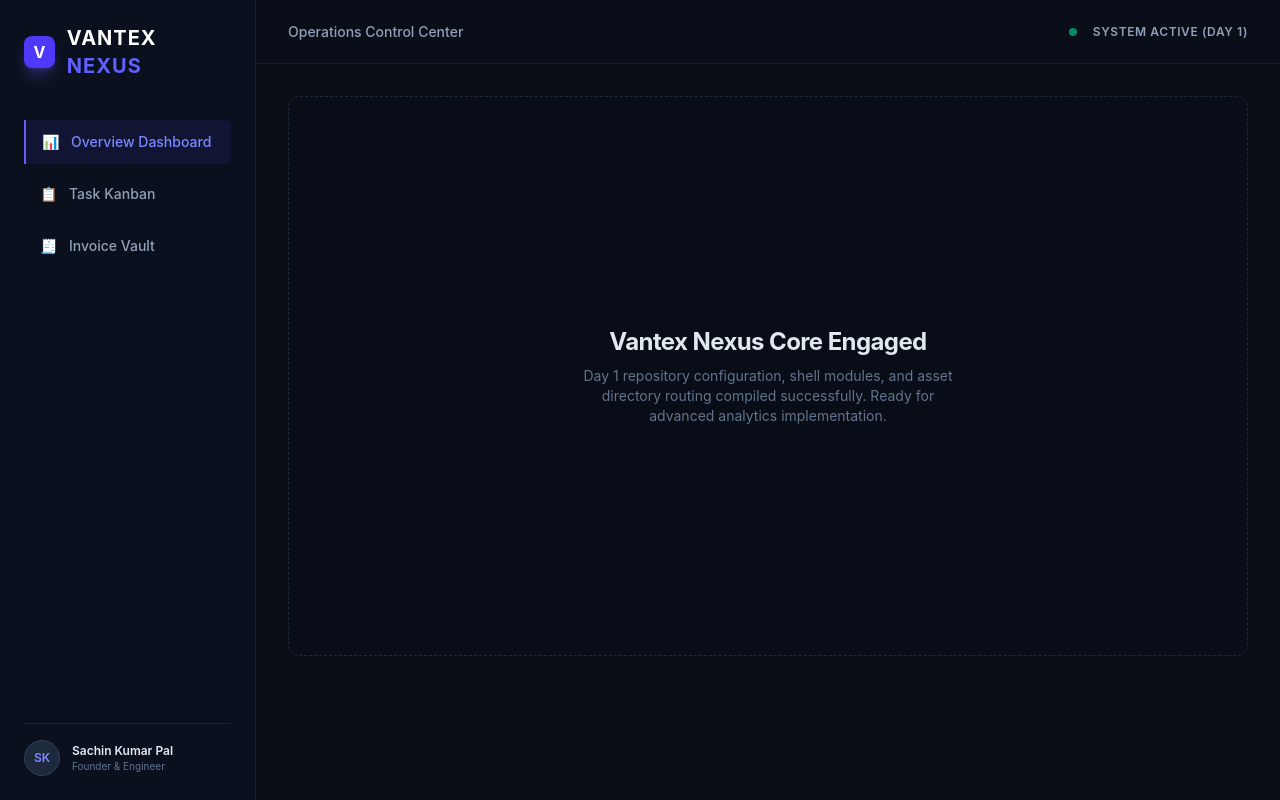
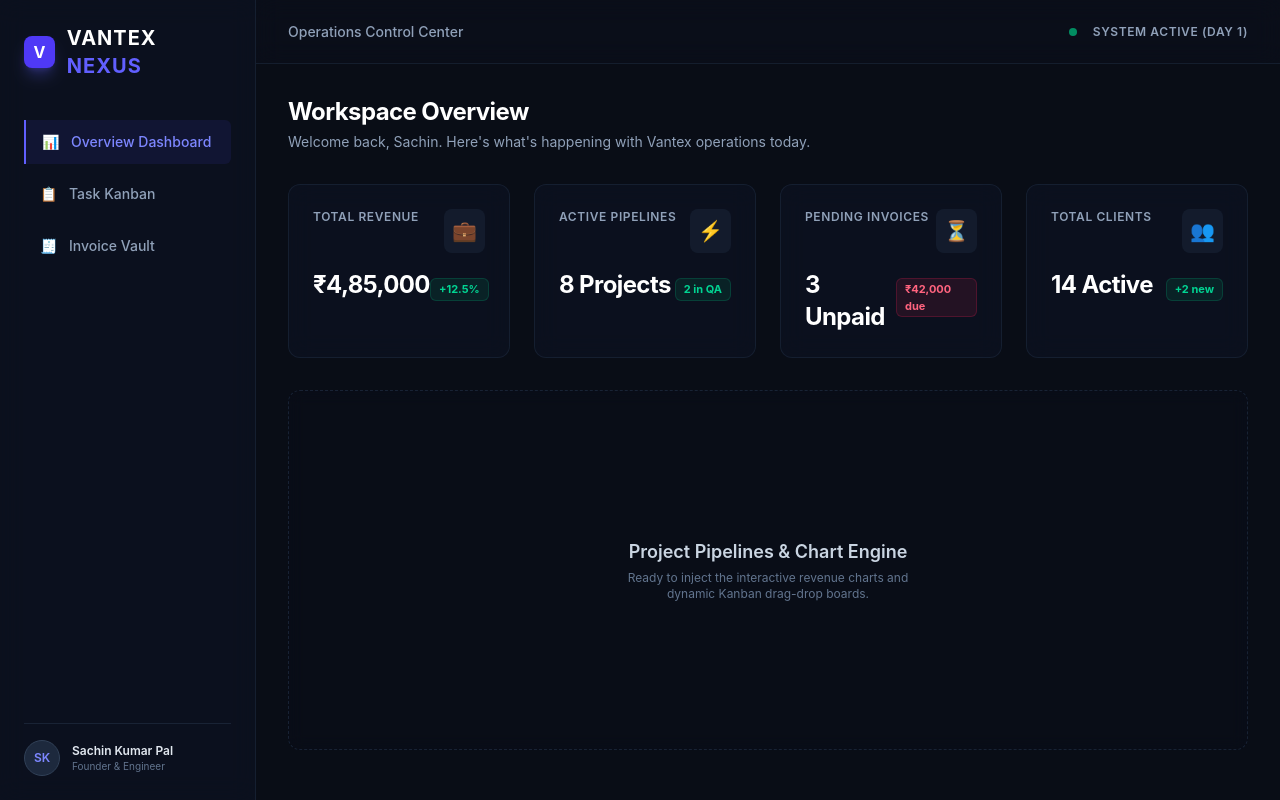
Before and after one commit to sachinpal137/vantex-nexus, a React (Vite) app: page / in a window 1280 px wide. Built offline with nearby package versions, Linux system fonts and the light colour scheme.

Commit message:
feat: implement operational metrics grid widgets

```diff
--- a/src/App.jsx
+++ b/src/App.jsx
@@ -1,14 +1,24 @@
 import React from 'react';
 import DashboardLayout from './layouts/DashboardLayout';
+import MetricsGrid from './components/MetricsGrid';
 
 export default function App() {
   return (
     <DashboardLayout>
-      {/* Dynamic Main Panel Placeholder */}
-      <div className="border border-dashed border-slate-800 rounded-xl h-[70vh] flex flex-col items-center justify-center bg-slate-900/10">
-        <h2 className="text-2xl font-bold tracking-tight text-slate-200 mb-2">Vantex Nexus Core Engaged</h2>
-        <p className="text-slate-500 text-sm max-w-sm text-center">
-          Day 1 repository configuration, shell modules, and asset directory routing compiled successfully. Ready for advanced analytics implementation.
+      {/* Top Welcome Header */}
+      <div className="mb-8">
+        <h1 className="text-2xl font-bold text-white tracking-tight">Workspace Overview</h1>
+        <p className="text-sm text-slate-400 mt-1">Welcome back, Sachin. Here's what's happening with Vantex operations today.</p>
+      </div>
+
+      {/* Dynamic Analytical Widgets Section */}
+      <MetricsGrid />
+
+      {/* Main Feature Content Placeholder (Next up: Graphs & Pipelines) */}
+      <div className="border border-dashed border-slate-800/80 rounded-xl h-[45vh] flex flex-col items-center justify-center bg-slate-900/10 backdrop-blur-sm">
+        <h3 className="text-lg font-semibold text-slate-300 mb-1">Project Pipelines & Chart Engine</h3>
+        <p className="text-slate-500 text-xs max-w-xs text-center">
+          Ready to inject the interactive revenue charts and dynamic Kanban drag-drop boards.
         </p>
       </div>
     </DashboardLayout>
--- /dev/null
+++ b/src/components/MetricsGrid.jsx
@@ -0,0 +1,44 @@
+import React from 'react';
+
+export default function MetricsGrid() {
+  // Vantex Solutions ke live metrics ka temporary mock data
+  const stats = [
+    { title: 'Total Revenue', value: '₹4,85,000', change: '+12.5%', isPositive: true, icon: '💼' },
+    { title: 'Active Pipelines', value: '8 Projects', change: '2 in QA', isPositive: true, icon: '⚡' },
+    { title: 'Pending Invoices', value: '3 Unpaid', change: '₹42,000 due', isPositive: false, icon: '⏳' },
+    { title: 'Total Clients', value: '14 Active', change: '+2 new', isPositive: true, icon: '👥' },
+  ];
+
+  return (
+    <div className="grid grid-cols-1 sm:grid-cols-2 lg:grid-cols-4 gap-6 mb-8">
+      {stats.map((item, index) => (
+        <div
+          key={index}
+          className="bg-slate-900/40 backdrop-blur-md border border-slate-800/60 p-6 rounded-xl hover:border-indigo-500/40 hover:shadow-lg hover:shadow-indigo-500/5 transition-all duration-300 group"
+        >
+          <div className="flex justify-between items-start mb-4">
+            <span className="text-xs font-semibold tracking-wider text-slate-400 group-hover:text-slate-300 uppercase">
+              {item.title}
+            </span>
+            <div className="text-xl p-2 bg-slate-800/50 rounded-lg group-hover:bg-indigo-600/10 group-hover:text-indigo-400 transition-colors">
+              {item.icon}
+            </div>
+          </div>
+
+          <div className="flex items-baseline justify-between mt-2">
+            <span className="text-2xl font-bold tracking-tight text-white">
+              {item.value}
+            </span>
+            <span className={`text-[11px] font-bold px-2 py-0.5 rounded-md ${
+              item.isPositive
+                ? 'bg-emerald-500/10 text-emerald-400 border border-emerald-500/20'
+                : 'bg-rose-500/10 text-rose-400 border border-rose-500/20'
+            }`}>
+              {item.change}
+            </span>
+          </div>
+        </div>
+      ))}
+    </div>
+  );
+}
```
